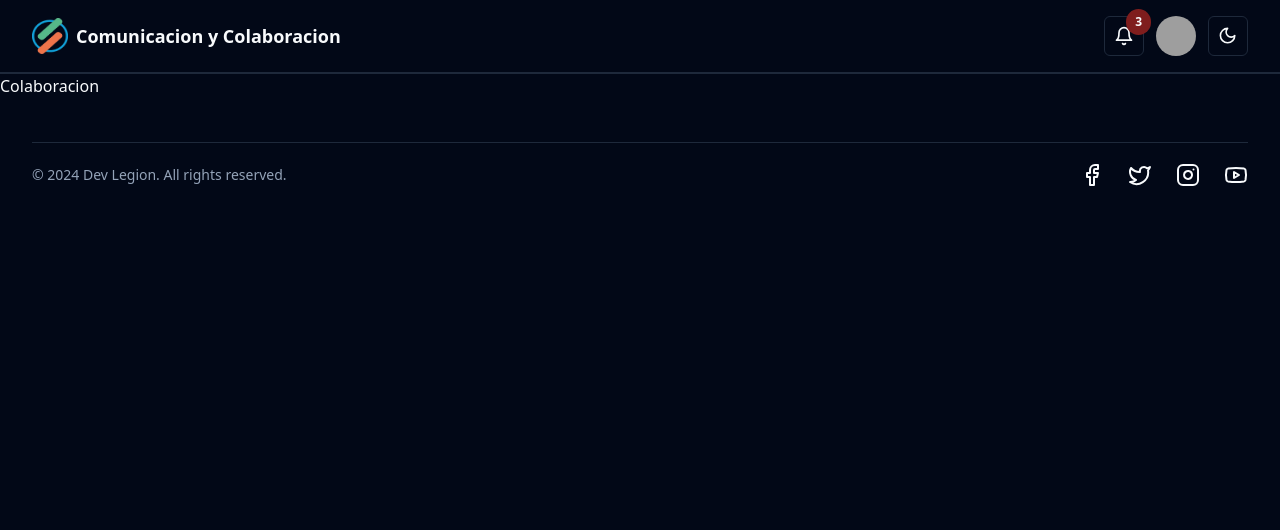
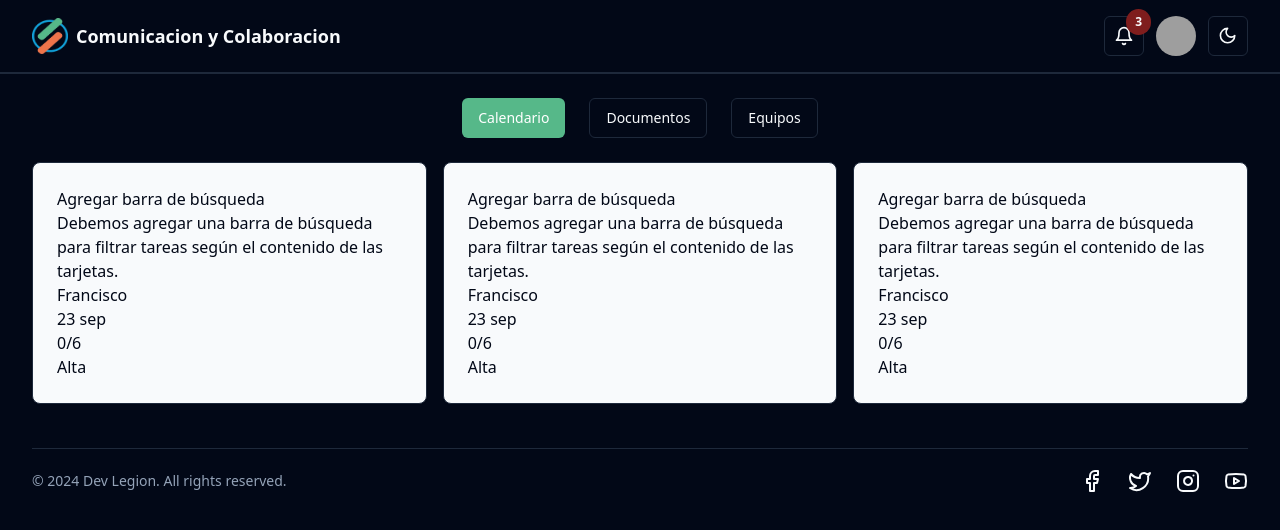
Before and after one commit to D3V-Legion/Open-Startup-Frontend, a React (Vite) app in the folder vite-project/: page /admin/colaboracion in a window 1280 px wide. Shown: the top 530 px of the page. Built offline with nearby package versions, Linux system fonts and the light colour scheme; grey boxes are pictures that could not be loaded.

Commit message:
primeros cambios a colaboracion

```diff
--- /dev/null
+++ b/vite-project/src/components/global/CardColaboracion.tsx
@@ -0,0 +1,19 @@
+import React from 'react'
+import { Card } from '../ui/card'
+
+const CardColaboracion = () => {
+  return (
+    <Card className='bg-foreground text-background p-6'>
+        <h3>Agregar barra de búsqueda</h3>
+        <p>Debemos agregar una barra de búsqueda para filtrar tareas según el contenido de las tarjetas.</p>
+        <div className="iconos">
+            <div className="icono">Francisco</div>
+            <div className="icono">23 sep</div>
+            <div className="icono">0/6</div>
+            <div className="icono">Alta</div>
+        </div>
+    </Card>
+  )
+}
+
+export default CardColaboracion
--- a/vite-project/src/pages/Colaboracion.tsx
+++ b/vite-project/src/pages/Colaboracion.tsx
@@ -1,8 +1,24 @@
+import CardColaboracion from '@/components/global/CardColaboracion'
+import { Button } from '@/components/ui/button'
 import React from 'react'
 
 const Colaboracion = () => {
   return (
-    <div>Colaboracion</div>
+    <main className='mx-8'>
+      <div className="botones-header my-6 flex gap-6 w-100 justify-center">
+        <Button className='bg-[#56B889] text-white hover:bg-[#00A26B]'>Calendario</Button>
+        <Button variant={'outline'}>Documentos</Button>
+        <Button variant={'outline'}>Equipos</Button>
+      </div>
+      <div className="side">
+
+      </div>
+      <div className="parte-central flex gap-4">
+        <CardColaboracion/>
+        <CardColaboracion/>
+        <CardColaboracion/>
+      </div>
+    </main>
   )
 }
 
```
